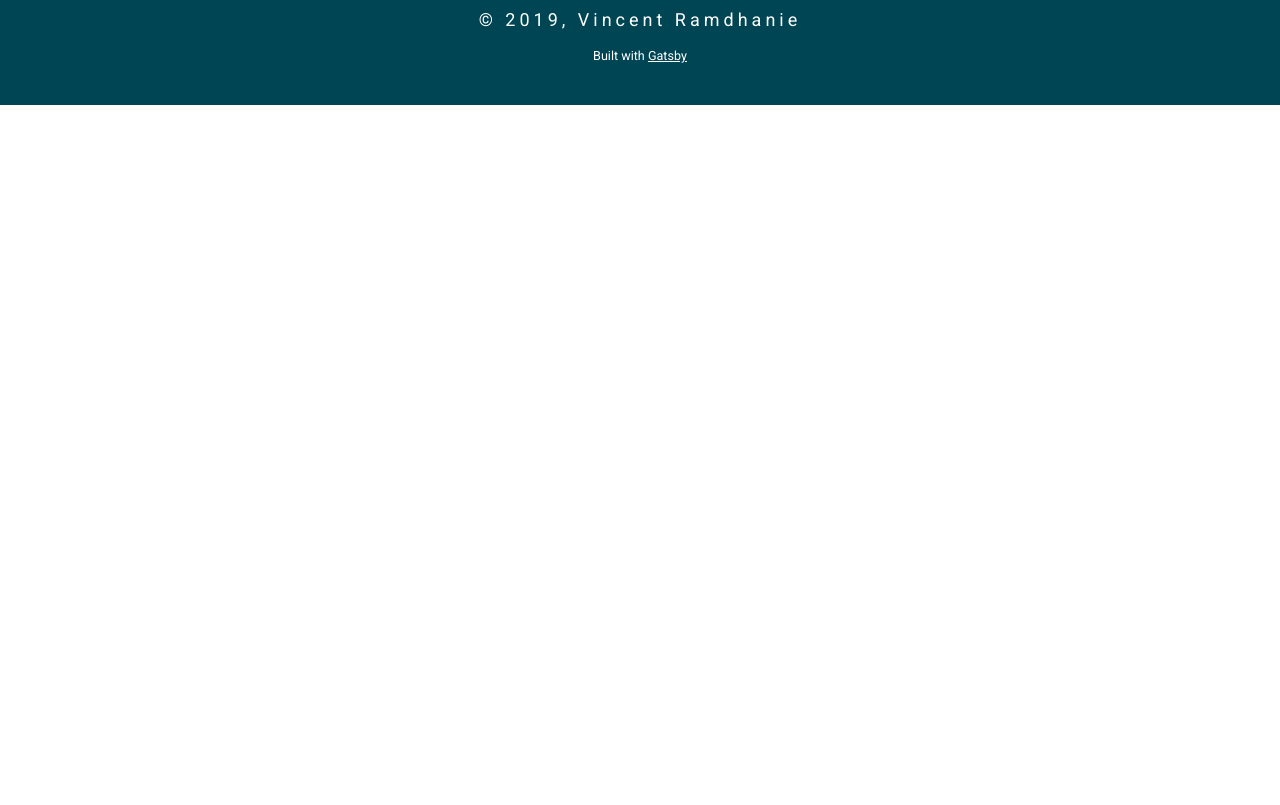
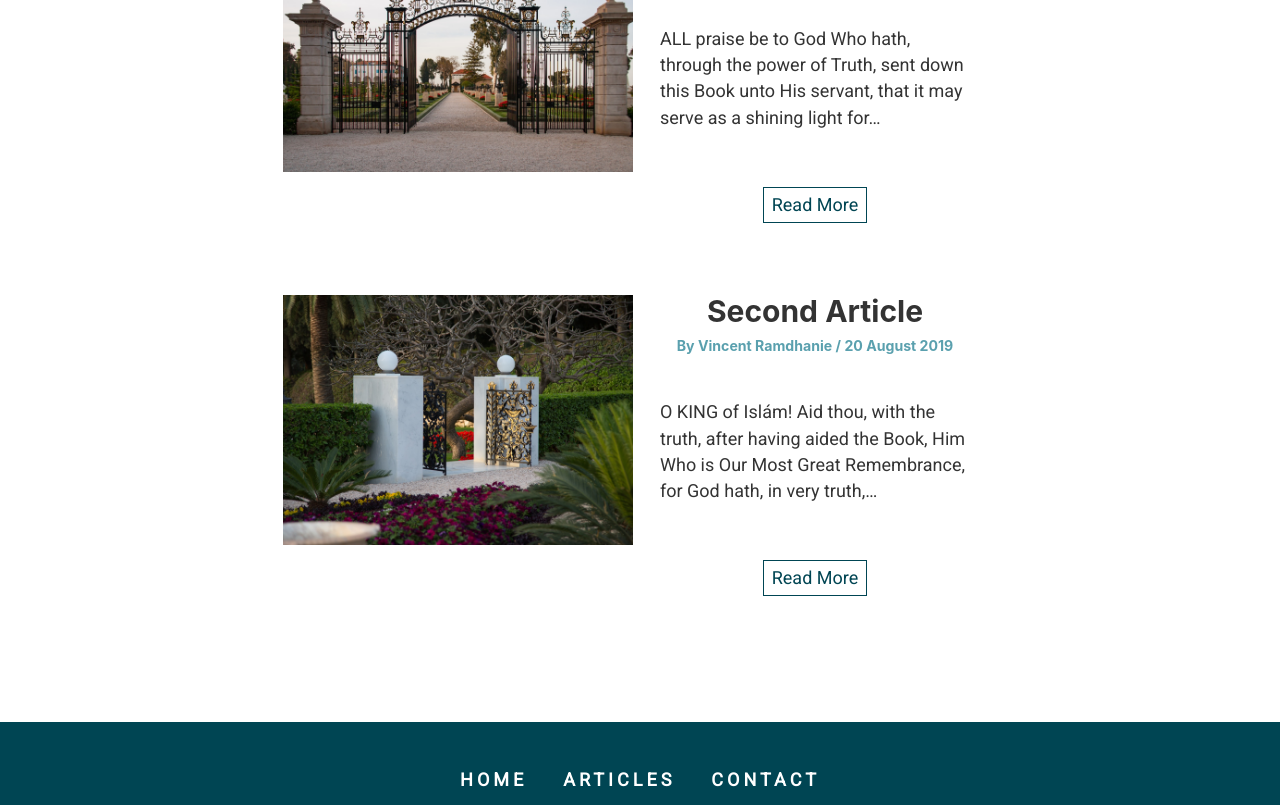
Before and after one commit to vramdhanie/gatsbyweb, a Gatsby site: page /articles in a window 1280 px wide. Shown: the part 757-1562 px from the top of the page. Before the commit the page ends 862 px from the top, so only its background shows below. Built offline with nearby package versions, Linux system fonts and the light colour scheme; Gatsby itself is replaced by a stand-in of ours.

Commit message:
Add article list and article card layout

```diff
--- /dev/null
+++ b/src/components/articleCard.js
@@ -0,0 +1,77 @@
+import React from "react"
+import styled from "styled-components"
+import Image from "gatsby-image"
+import { Link } from "gatsby"
+
+const ArticleCard = ({ className, article, excerpt }) => {
+  const { title, date, author, slug } = article
+  const img = article.image.childImageSharp.fluid
+  return (
+    <article className={className}>
+      <div className="image">
+        <Image fluid={img} />
+      </div>
+      <div className="info">
+        <div>
+          <h2>{title}</h2>
+          <h6>
+            <span>by {author}</span> / <span>{date}</span>
+          </h6>
+          <p>{excerpt}</p>
+          <Link to={slug} className="link">
+            read more
+          </Link>
+        </div>
+      </div>
+    </article>
+  )
+}
+
+export default styled(ArticleCard)`
+  margin-bottom: 2rem;
+  background: #ffffff;
+  padding: 1rem;
+  text-align: center;
+  .info {
+    padding: 1rem 0;
+  }
+  .info h2 {
+    font-size: 30px;
+    text-transform: capitalize;
+    margin-bottom: 10px;
+  }
+  .info h6 {
+    color: var(--primaryLight);
+    text-transform: capitalize;
+  }
+  .info p {
+    padding: 20px 0 30px 0;
+    text-align: left;
+  }
+  .link {
+    border: 1px solid var(--primaryDark);
+    padding: 4px 8px;
+    display: inline-block;
+    color: var(--primaryDark);
+    text-decoration: none;
+    text-transform: capitalize;
+    transition: all 0.3s ease-in-out;
+  }
+  .link:hover {
+    background: var(--primaryDark);
+    color: #ffffff;
+  }
+  @media (min-width: 776px) {
+    display: grid;
+    grid-template-columns: 350px 1fr;
+
+    .info {
+      display: flex;
+      align-items: center;
+      padding: 0 1.5rem;
+    }
+    .image > div {
+      height: 250px;
+    }
+  }
+`
--- /dev/null
+++ b/src/components/articleList.js
@@ -0,0 +1,43 @@
+import React from "react"
+import ArticleCard from "./articleCard"
+import styled from "styled-components"
+
+const ArticleList = ({ className, articles }) => {
+  return (
+    <div className={className}>
+      <div className="center">
+        {articles.map(({ node }, index) => (
+          <ArticleCard
+            article={node.frontmatter}
+            excerpt={node.excerpt}
+            key={index}
+          />
+        ))}
+      </div>
+    </div>
+  )
+}
+
+export default styled(ArticleList)`
+  padding: 4rem 0;
+
+  h1 {
+    text-align: center;
+    letter-spacing: 5px;
+    margin-bottom: 0.5rem;
+    text-transform: capitalize;
+    font-size: 48px;
+  }
+  h4 {
+    letter-spacing: 5px;
+    text-transform: capitalize;
+    font-size: 14px;
+    text-align: center;
+    margin-bottom: 3rem;
+  }
+  .center {
+    width: 85vw;
+    margin: 0 auto;
+    max-width: 750px;
+  }
+`
--- /dev/null
+++ b/src/content/001-first/first-post.mdx
@@ -0,0 +1,13 @@
+---
+title: First Article
+slug: first-article
+image: ./images/collins_gate.jpg
+date: 2019-08-20
+author: Vincent Ramdhanie
+---
+
+ALL praise be to God Who hath, through the power of Truth, sent down this Book unto His servant, that it may serve as a shining light for all mankind.… Verily this is none other than the sovereign Truth; it is the Path which God hath laid out for all that are in heaven and on earth. Let him then who will, take for himself the right path unto his Lord. Verily this is the true Faith of God, and sufficient witness are God and such as are endowed with the knowledge of the Book. This is indeed the eternal Truth which God, the Ancient of Days, hath revealed unto His omnipotent Word—He Who hath been raised up from the midst of the Burning Bush. This is the Mystery which hath been hidden from all that are in heaven and on earth, and in this wondrous Revelation it hath, in very truth, been set forth in the Mother Book by the hand of God, the Exalted.…
+
+O concourse of kings and of the sons of kings! Lay aside, one and all, your dominion which belongeth unto God.…
+
+Let not thy sovereignty deceive thee, O Sháh, for “every soul shall taste of death,”1 and this, in very truth, hath been written down as a decree of God.
--- /dev/null
+++ b/src/content/002-second/second-post.mdx
@@ -0,0 +1,11 @@
+---
+title: Second Article
+slug: second-article
+image: ./images/gate_shrine.jpg
+date: 2019-08-20
+author: Vincent Ramdhanie
+---
+
+O KING of Islám! Aid thou, with the truth, after having aided the Book, Him Who is Our Most Great Remembrance, for God hath, in very truth, destined for thee, and for such as circle round thee, on the Day of Judgment, a responsible position in His Path. I swear by God, O Sháh! If thou showest enmity unto Him Who is His Remembrance, God will, on the Day of Resurrection, condemn thee, before the kings, unto hellfire, and thou shalt not, in very truth, find on that Day any helper except God, the Exalted. Purge thou, O Sháh, the Sacred Land [Ṭihrán] from such as have repudiated the Book, ere the day whereon the Remembrance of God cometh, terribly and of a sudden, with His potent Cause, by the leave of God, the Most High. God, verily, hath prescribed to thee to submit unto Him Who is His Remembrance, and unto His Cause, and to subdue, with the truth and by His leave, the countries, for in this world thou hast been mercifully invested with sovereignty, and wilt, in the next, dwell, nigh unto the Seat of Holiness, with the inmates of the Paradise of His good-pleasure.…
+
+By God! If ye do well, to your own behoof will ye do well; and if ye deny God and His signs, We, in very truth, having God, can well dispense with all creatures and all earthly dominion.
--- a/src/pages/articles.js
+++ b/src/pages/articles.js
@@ -3,16 +3,23 @@ import Layout from "../components/layout"
 import { graphql } from "gatsby"
 import Hero from "../components/hero"
 import Banner from "../components/banner"
+import ArticleList from "../components/articleList"
 
 const Article = ({ data }) => {
+  console.log(data)
+  const {
+    mdx: { edges: articles },
+    articleBg,
+  } = data
+
   return (
     <Layout>
-      <Hero img={data.articleBg.childImageSharp.fluid}>
+      <Hero img={articleBg.childImageSharp.fluid}>
         <Banner>
           <h1>Articles</h1>
         </Banner>
       </Hero>
-      <div>This is a list of articles!</div>
+      <ArticleList articles={articles} />
     </Layout>
   )
 }
@@ -28,5 +35,26 @@ export const query = graphql`
         }
       }
     }
+    mdx: allMdx(sort: { fields: frontmatter___date, order: DESC }) {
+      totalCount
+      edges {
+        node {
+          frontmatter {
+            title
+            slug
+            date(formatString: "D MMMM YYYY")
+            author
+            image {
+              childImageSharp {
+                fluid {
+                  ...GatsbyImageSharpFluid_withWebp
+                }
+              }
+            }
+          }
+          excerpt
+        }
+      }
+    }
   }
 `
```
Also changed, not shown: src/content/001-first/images/collins_gate.jpg (added), src/content/001-first/images/gate_shrine.jpg (added), src/content/002-second/images/collins_gate.jpg (added), src/content/002-second/images/gate_shrine.jpg (added).
